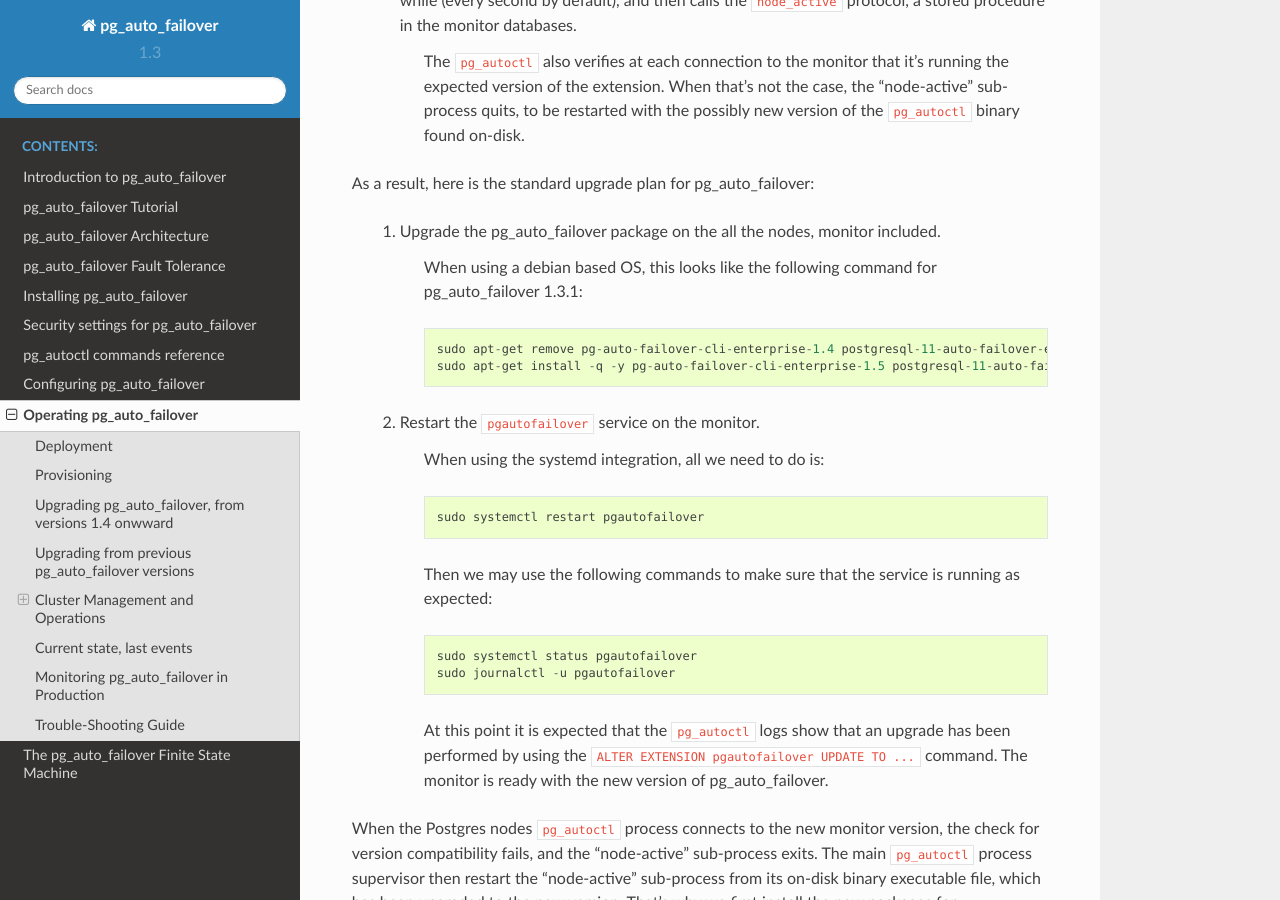
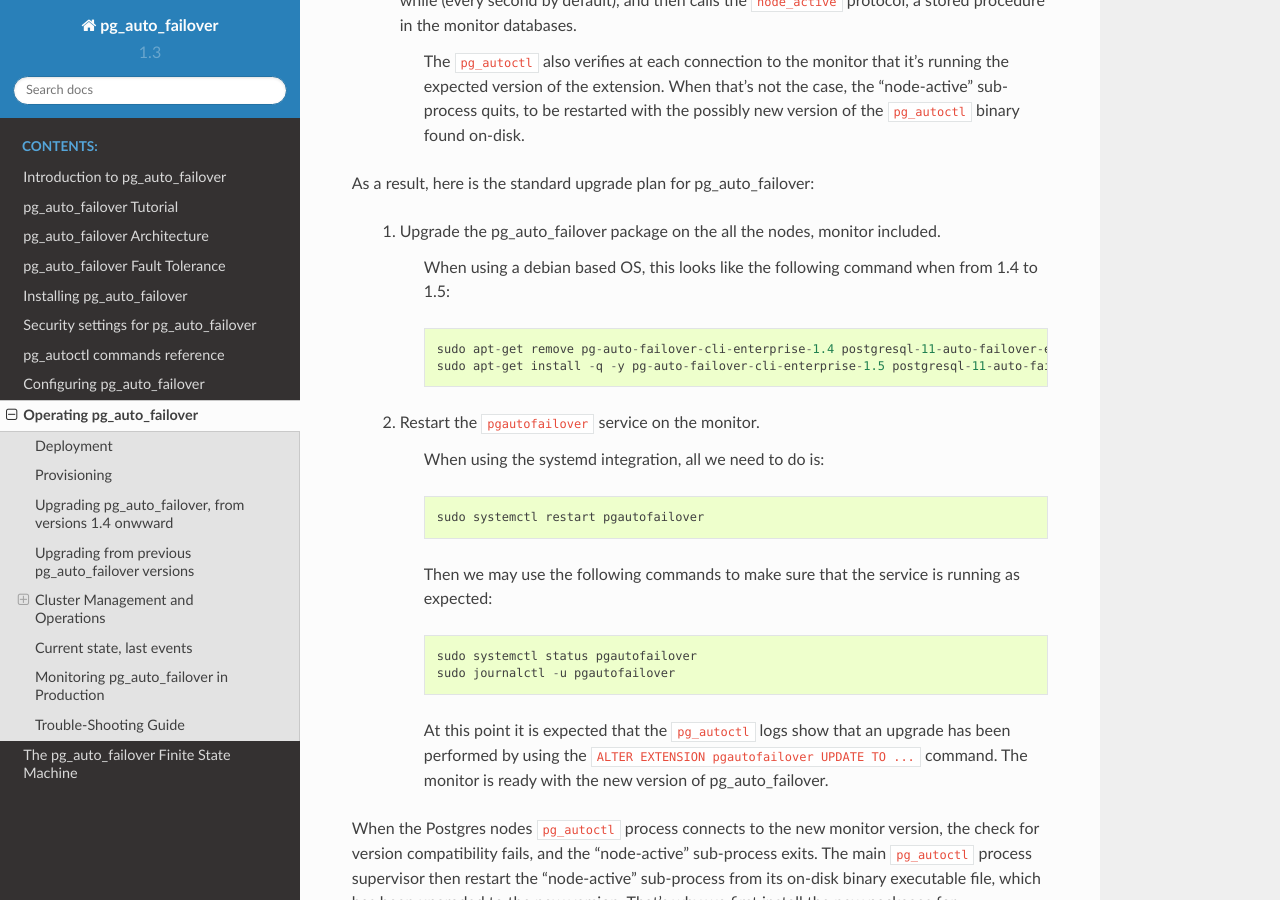
Before and after one commit to hapostgres/pg_auto_failover, a Sphinx documentation site: the page built from docs/operations.rst, in a window 1280 px wide and 900 px high, scrolled down 942 px. Built offline with Sphinx 7.4.7 and the Read the Docs theme 2.0.0, drawn with Linux system fonts in a browser that asks for light colours.

Commit message:
Update docs/operations.rst
Co-authored-by: Jelte Fennema <github-tech@jeltef.nl>

```diff
--- a/docs/operations.rst
+++ b/docs/operations.rst
@@ -51,8 +51,8 @@ As a result, here is the standard upgrade plan for pg_auto_failover:
   1. Upgrade the pg_auto_failover package on the all the nodes, monitor
      included.
 
-	 When using a debian based OS, this looks like the following command for
-	 pg_auto_failover 1.3.1::
+	 When using a debian based OS, this looks like the following command when
+	 from 1.4 to 1.5::
 
 	   sudo apt-get remove pg-auto-failover-cli-enterprise-1.4 postgresql-11-auto-failover-enterprise-1.4
 	   sudo apt-get install -q -y pg-auto-failover-cli-enterprise-1.5 postgresql-11-auto-failover-enterprise-1.5
```
